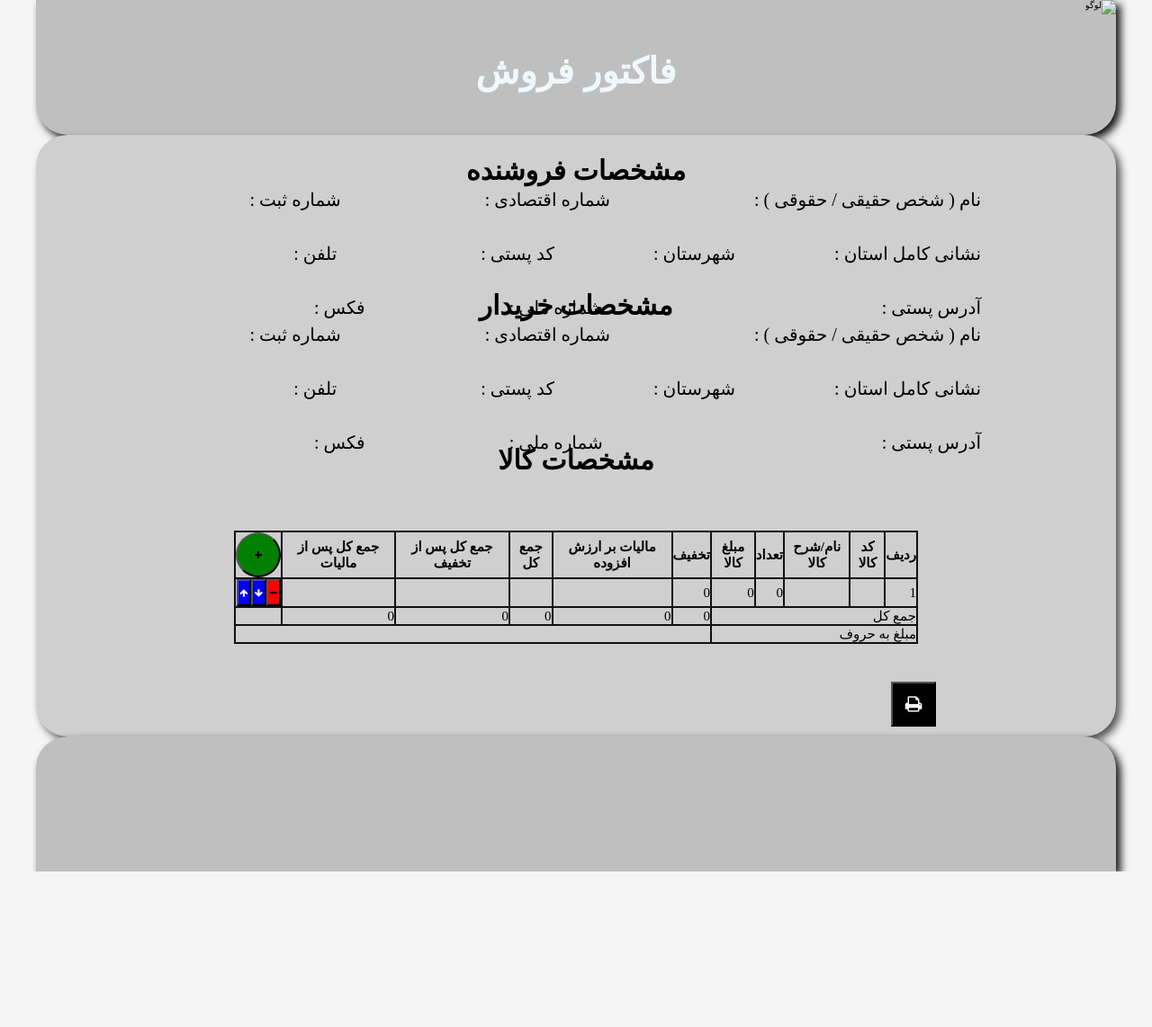
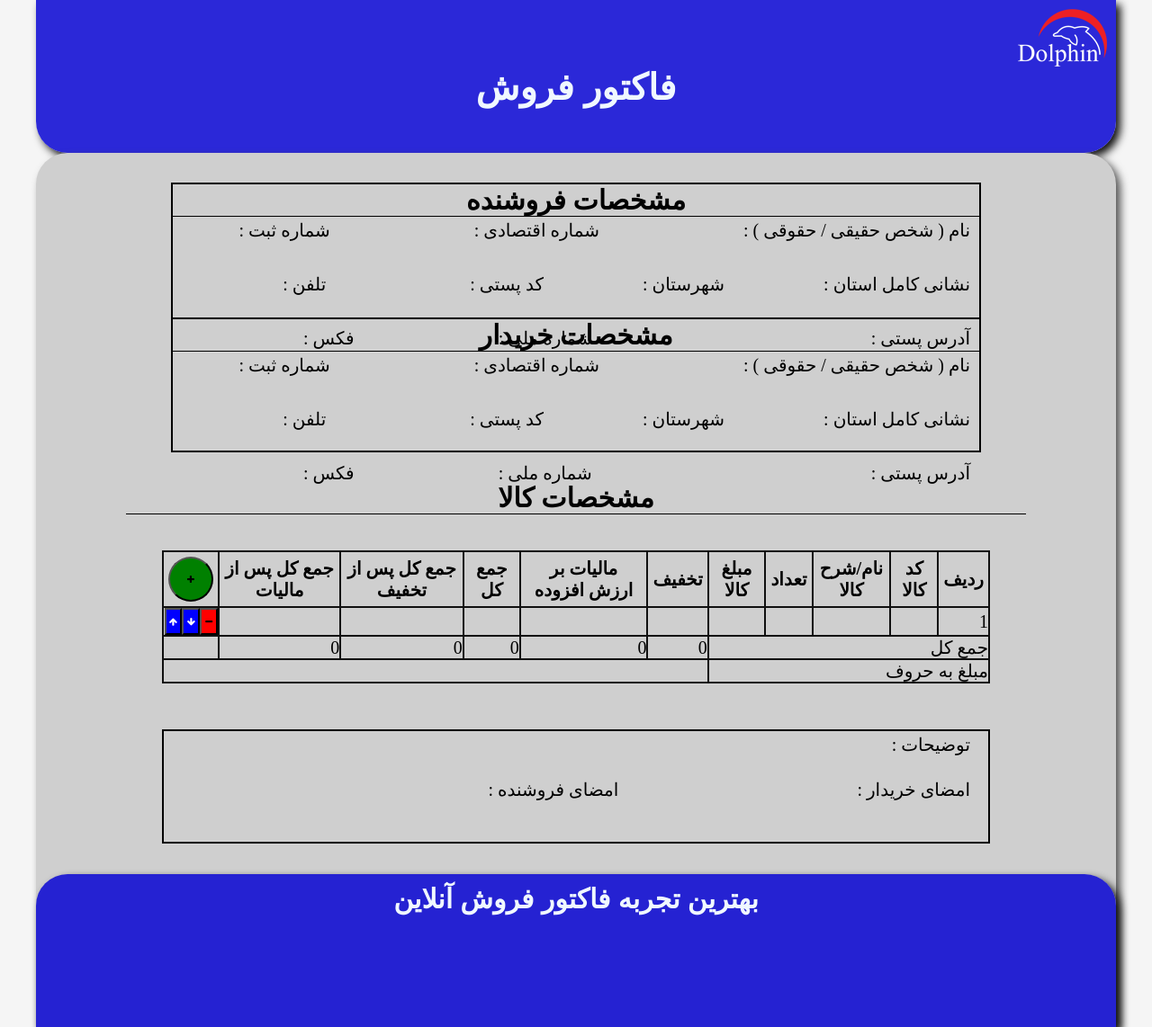
Before and after one commit to imohammadgi/factor, a plain HTML site: page index.html in a window 1280 px wide. Shown: the whole page at 90% size. Before the commit the page ends 969 px from the top, so only its background shows below. Drawn offline with Linux system fonts and the light colour scheme.

Commit message:
Add files via upload
completed

```diff
--- a/css/style.css
+++ b/css/style.css
@@ -3,6 +3,12 @@
     margin: 0px;
     box-sizing: border-box;
     font-size: 10px;
+}
+
+@media print{
+    .noprint{
+        visibility: hidden;
+    }
 }
 
 body{
@@ -20,21 +26,22 @@ body{
 #Wrapper{
     width: 100%;
     height: 100%;
+    position: relative;
 }
 
 #Header{
-    background-color: #bfbfbf;
-    height: 150px;
+    background-color: #0603d4d7;
+    height: 170px;
     border-radius:  0 0 35px 35px;
     box-shadow: 5px 5px 10px #101010;
 }
 
 .logo{
     float: right;
+    margin :10px 10px 0px 0px;
 }
 
 .text_header{
-    padding-top: 40px;
     text-align: center;
     color: aliceblue;
     font-family: sans-serif;
@@ -44,15 +51,16 @@ body{
 
 #Container{
     background-color: rgb(207, 207, 207);
-    height: auto;
-    border-radius:  35px 35px 35px 35px;
+    min-height: 100%;
+    border-radius:  35px 35px 0px 0px;
     box-shadow: 5px 5px 10px #515151;
-
+    padding-bottom: 160px;
 }
 
 #Container h3{
     font-size: 3rem;
     text-align: center;
+    border-bottom: 1px solid black;
 }
 
 #Container input{
@@ -72,6 +80,9 @@ body{
 .input_adress{
     width: 300px !important;
 }
+.desc input{
+    width: 700px !important;
+}
 
 #Container input:focus{
    outline:  2px solid black !important;
@@ -82,11 +93,13 @@ body{
     height: 150px;
     margin: auto;
     text-align: right;
-
+    border: 2px solid black;
+    border-bottom: none;
 }
 
 .saler_form{
     font-size: 2rem;
+    margin-right: 10px;
 }
 
 .costumer{
@@ -95,23 +108,27 @@ body{
     margin: auto;
     text-align: right;
     font-size: 2rem;
+    border: 2px solid black;
 }
 
 .costumer_form{
     font-size: 2rem;
+    margin-right: 10px;
 }
 
 table, th, td{
    border: 2px solid #101010;
    border-collapse: collapse;
-   margin: 2rem;
-   font-size: 1.5rem;
+   margin: 4rem;
+   padding: 0.5rem;
+   font-size: 2rem;
 }
 
 td{
     outline: none;
     padding: 0 !important;
     margin: 20px;
+    padding: 0.5rem;
 }
 
 .Add_Btn{
@@ -140,13 +157,6 @@ td{
     color: white;
 }
 
-.calc_Btn{
-    width: 50px;
-    height: 50px;
-    background-color: black;
-    font-size: 2rem;
-    color: white;
-}
 .print_Btn{
     width: 50px;
     height: 50px;
@@ -155,16 +165,51 @@ td{
     color: white;
 }
 .factor{
-    width: 800px;
+    width: 1000px;
     height: auto;
     margin-left: auto;
     margin-right: auto;
 }
 
+.desc{
+    width: 920px;
+    height: auto;
+    margin: auto;
+    text-align: right;
+    border: 2px solid black;
+    font-size: 3rem;
+    padding-right: 10px;
+}
+.desc form{
+    font-size: 2rem;
+    padding-right: 10px;
+}
+.desc p{
+    font-size: 2rem;
+    display: inline;
+    margin-left: 260px;
+}
+
 
 #Footer{
-    background-color: #bfbfbf;
-    height: 150px;
+    background-color: #0603d4d7;
+    height: 170px;
     border-radius: 35px 35px 0 0;
     box-shadow: 5px 5px 10px #101010;
+    position: absolute;
+    clear: both;
+    bottom: 0;
+    left: 0;
+    right: 0;
+    margin-left: auto;
+    margin-right: auto;
+
 }
+
+#Footer h2{
+    text-align: center;
+    color: aliceblue;
+    font-family: sans-serif;
+    font-size: 3rem;
+    margin-top: 10px;
+}
--- a/index.html
+++ b/index.html
@@ -16,14 +16,15 @@
 
         <header id="Header" class="wide_wrap">
 
-            <img class="logo" src="" alt="لوگو">
+            <img class="logo" src="images/logo.png" alt="لوگو">
 
             <h1 class="text_header">فاکتور فروش</h1>
+            <br><br><br><br><br>
 
         </header>
 
         <div id="Container" class="wide_wrap">
-            <br><br>
+            <br><br><br>
             <div class="saler">
                 <h3>مشخصات فروشنده</h3>
 
@@ -85,19 +86,10 @@
                 </form>
 
             </div>
-            <br><br>
+            <br><br><br>
             <div class="factor">
                 <h3>مشخصات کالا</h3>
-                <br>
-                <div class="buttons">
 
-
-
-                </div>
-                <input type="text" class="calculate">
-                <input type="text" class="calculate">
-                <input type="text" class="calculate">
-                <input type="text" class="calculate">
 
                 <table id="table">
                     <tr>
@@ -111,22 +103,22 @@
                         <th>جمع کل</th>
                         <th>جمع کل پس از تخفیف</th>
                         <th>جمع کل پس از مالیات</th>
-                        <th><button class="Add_Btn" onclick="AddRow()"><i class="fa fa-plus"></i></button></th>
+                        <th><button id="noprint" class="Add_Btn" onclick="AddRow()"><i class="fa fa-plus"></i></button></th>
                     </tr>
                     <tr>
                         <td>1</td>
                         <td class="calculate" contenteditable="true"></td>
                         <td class="calculate" contenteditable="true"></td>
-                        <td class="calculate" contenteditable="true">0</td>
-                        <td class="calculate" contenteditable="true">0</td>
-                        <td class="calculate" contenteditable="true">0</td>
+                        <td class="calculate" contenteditable="true"></td>
+                        <td class="calculate" contenteditable="true"></td>
+                        <td class="calculate" contenteditable="true"></td>
                         <td></td>
                         <td></td>
                         <td></td>
                         <td></td>
-                        <td><button class='Del_Btn' onclick='DelRow(this)'><i class='fa fa-minus'></i></button><button
-                                class='Down_Row' onclick='DownRow(this)'><i
-                                    class='fa fa-arrow-down'></i></button><button class='Up_Row'
+                        <td><button class='Del_Btn' id="noprint" onclick='DelRow(this)'><i class='fa fa-minus'></i></button><button
+                                class='Down_Row' id="noprint"  onclick='DownRow(this)'><i
+                                    class='fa fa-arrow-down'></i></button><button class='Up_Row' id='noprint'
                                 onclick='UpRow(this)'><i class='fa fa-arrow-up'></i></button></td>
                     </tr>
 
@@ -145,16 +137,29 @@
 
                     </tr>
                 </table>
-                <br><br>
+                <br>
+                <div class="desc">
+                    <form action="#">
+                        توضیحات :
+                       <input  type="text">
+                        <br><br>
+                       <p>امضای خریدار  :</p>
 
-                <button class="print_Btn" onclick="print()"><i class="fa fa-print"></i></button>
-                <br><br>
+                       <p>امضای فروشنده  :</p>
+ <br><br><br>
+
+                   </form>
+                </div>
+
+                <br><br><br><br>
 
             </div>
 
         </div>
 
         <footer id="Footer" class="wide_wrap">
+
+            <h2>بهترین تجربه فاکتور فروش آنلاین</h4>
 
         </footer>
 
--- a/js/index.js
+++ b/js/index.js
@@ -37,7 +37,7 @@ function AddRow() {
     cell5.contentEditable = true;
     cell6.contentEditable = true;
     cell11.innerHTML =
-        "<button class='Del_Btn' onclick='DelRow(this)'><i class='fa fa-minus'></i></button><button class='Down_Row' onclick='DownRow(this)' ><i class='fa fa-arrow-down'></i></button><button class='Up_Row' onclick='UpRow(this)' ><i class='fa fa-arrow-up'></i></button> ";
+        "<button class='Del_Btn'id='noprint'  onclick='DelRow(this)'><i class='fa fa-minus'></i></button><button class='Down_Row' id='noprint' onclick='DownRow(this)' ><i class='fa fa-arrow-down'></i></button><button class='Up_Row' id='noprint' onclick='UpRow(this)' ><i class='fa fa-arrow-up'></i></button> ";
     Setcalctotd();
 }
 
@@ -105,41 +105,48 @@ function calculate() {
 
     for (var i = 1; i < table.rows.length - 2; i++) {
         //محاسبه ردیف
-        rowAmount = parseFloat(table.rows[i].cells.item(3).innerHTML) * parseFloat(table.rows[i].cells.item(4).innerHTML);
-        table.rows[i].cells.item(7).innerHTML = rowAmount;
+        rowAmount = (parseFloat(table.rows[i].cells.item(3).innerHTML)) * (parseFloat(table.rows[i].cells.item(4).innerHTML));
+        rowDiscount = (parseFloat(table.rows[i].cells.item(7).innerHTML)) - (parseFloat(table.rows[i].cells.item(5).innerHTML));
+        Tax = (parseFloat(table.rows[i].cells.item(8).innerHTML) /100)*9;
+        rowTax = parseFloat(table.rows[i].cells.item(8).innerHTML) + parseFloat(table.rows[i].cells.item(6).innerHTML);
 
-        rowDiscount = parseFloat(table.rows[i].cells.item(7).innerHTML) - parseFloat(table.rows[i].cells.item(5).innerHTML);
+        rowAmount = isNaN(rowAmount) ? 0 : parseInt(rowAmount);
+        rowDiscount = isNaN(rowDiscount) ? 0 : parseInt(rowDiscount);
+        Tax = isNaN(Tax) ? 0 : parseInt(Tax);
+        rowTax = isNaN(rowTax) ? 0 : parseInt(rowTax);
 
 
-        Tax = parseFloat(table.rows[i].cells.item(7).innerHTML) * 9 / 100;
+
+
+
             table.rows[i].cells.item(6).innerHTML = Tax;
-
-        rowTax = parseFloat(table.rows[i].cells.item(6).innerHTML) + parseFloat(table.rows[i].cells.item(7).innerHTML);
+            table.rows[i].cells.item(7).innerHTML = rowAmount;
             table.rows[i].cells.item(9).innerHTML = rowTax;
 
             if (rowDiscount < 0) {
                 alert("مبلغ تخفیف نباید بیشتر از مبلغ کالا باشد.")
                 table.rows[i].cells.item(8).innerHTML = 0;
-            table.rows[i].cells.item(5).innerHTML = parseFloat(table.rows[i].cells.item(7).innerHTML);
+                table.rows[i].cells.item(5).innerHTML = parseFloat(table.rows[i].cells.item(7).innerHTML)-1;
             }
             else {
                 table.rows[i].cells.item(8).innerHTML = rowDiscount;
             }
 
+
         // محاسبه جمع کل ها
-        totalCount = totalCount + parseFloat(table.rows[i].cells.item(3).innerHTML);
+
         totalAmount = totalAmount + parseFloat(table.rows[i].cells.item(7).innerHTML);
         totalDiscount = totalDiscount + parseFloat(table.rows[i].cells.item(5).innerHTML);
         totalTax = totalTax + parseFloat(table.rows[i].cells.item(6).innerHTML);
         totalAfterDiscount = totalAfterDiscount + parseFloat(table.rows[i].cells.item(8).innerHTML);
         totalAfterTax = totalAfterTax + parseFloat(table.rows[i].cells.item(9).innerHTML);
 
-
+        totalDiscount=isNaN(totalDiscount) ? 0 : parseInt(totalDiscount);
     }
 
 
 
-    table.rows[lastIndex - 2].cells.item(1).innerHTML = totalCount;
+    table.rows[lastIndex - 2].cells.item(1).innerHTML = totalDiscount;
     table.rows[lastIndex - 2].cells.item(2).innerHTML = totalTax;
     table.rows[lastIndex - 2].cells.item(3).innerHTML = totalAmount;
     table.rows[lastIndex - 2].cells.item(4).innerHTML = totalAfterDiscount;
```
Also changed, not shown: images/logo.png (added). Lines whose indentation alone changed are shown as unchanged.
